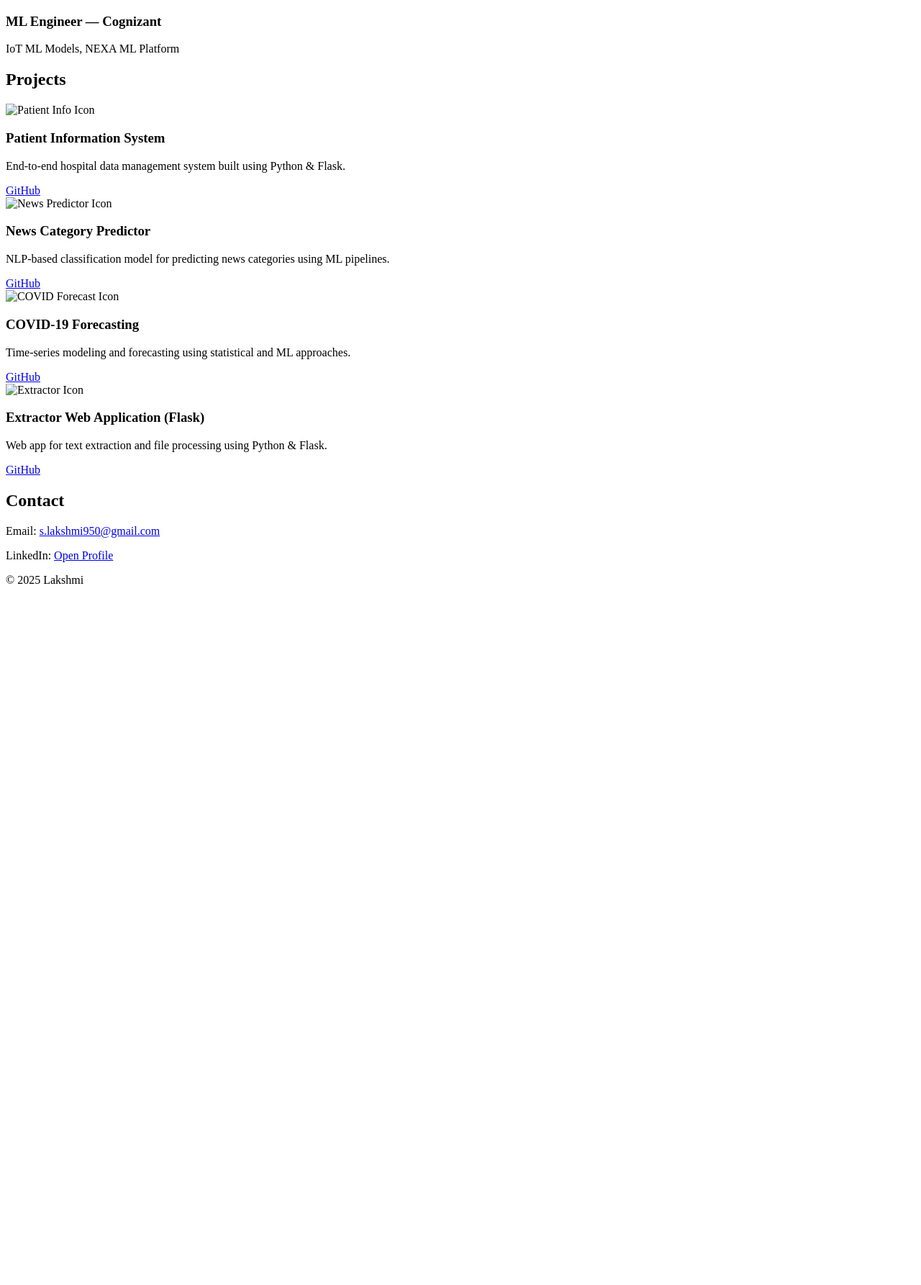
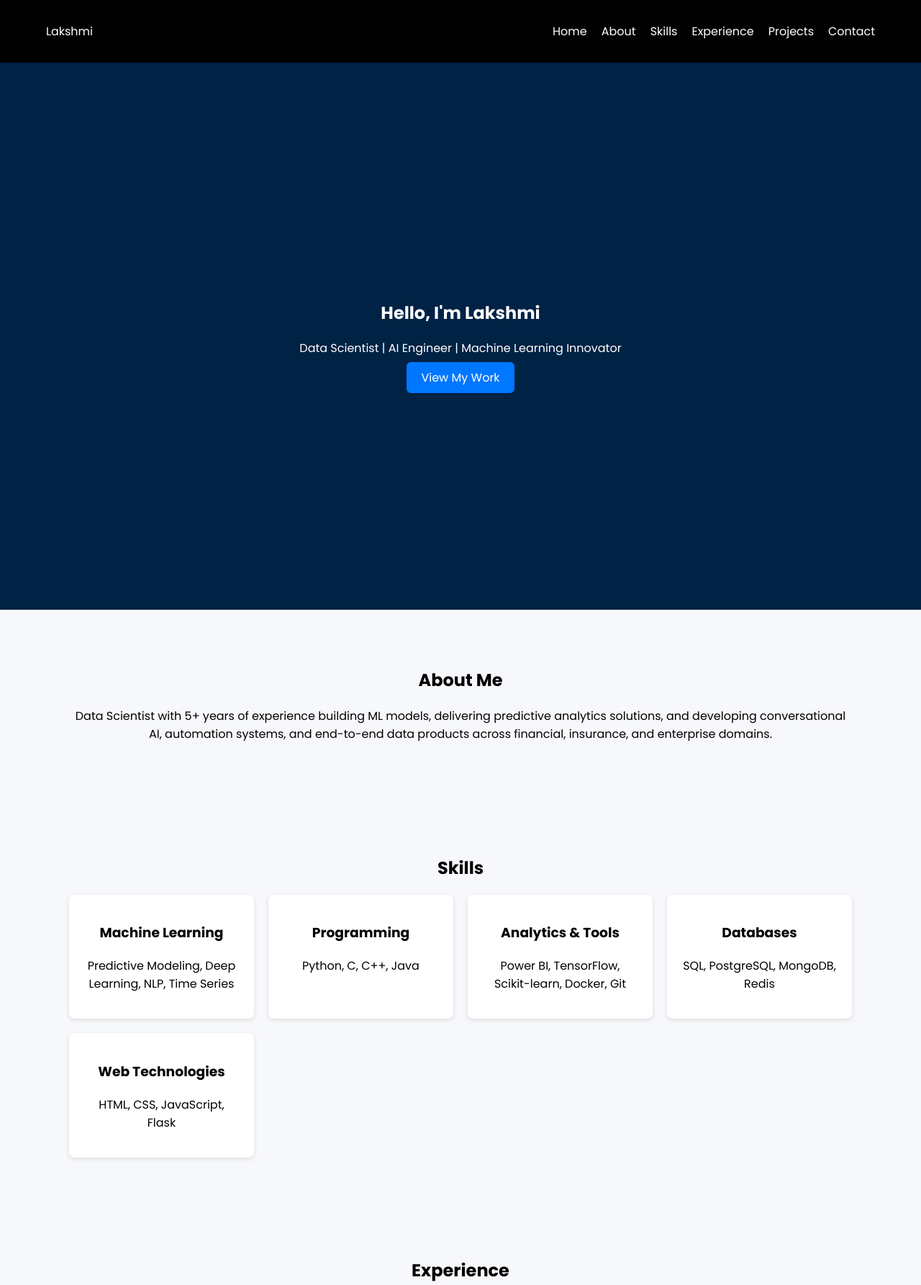
Before and after one commit to TechieLakshmi/Lakshmi-Portfolio, a plain HTML site: page index.html in a window 1280 px wide. Shown: the top 1785 px of the page at 72% size. Before the commit the page ends 831 px from the top, so only its background shows below. Drawn offline with Linux system fonts and the light colour scheme.

Commit message:
Update index.html

```diff
--- a/index.html
+++ b/index.html
@@ -1,57 +1,161 @@
 <!DOCTYPE html>
-<div class="timeline-item"><h3>ML Engineer — Cognizant</h3><p>IoT ML Models, NEXA ML Platform</p></div>
+<html lang="en">
+<head>
+    <meta charset="UTF-8">
+    <meta name="viewport" content="width=device-width, initial-scale=1.0">
+    <title>Lakshmi | Data Scientist Portfolio</title>
+    <link rel="stylesheet" href="style.css">
+    <script defer src="script.js"></script>
+    <link href="https://fonts.googleapis.com/css2?family=Poppins:wght@300;400;600;700&display=swap" rel="stylesheet">
+</head>
+
+<body>
+
+<header>
+    <nav>
+        <div class="logo">Lakshmi</div>
+        <ul class="nav-links">
+            <li><a href="#home">Home</a></li>
+            <li><a href="#about">About</a></li>
+            <li><a href="#skills">Skills</a></li>
+            <li><a href="#experience">Experience</a></li>
+            <li><a href="#projects">Projects</a></li>
+            <li><a href="#contact">Contact</a></li>
+        </ul>
+    </nav>
+</header>
+
+<!-- HERO -->
+<section id="home" class="hero">
+    <div class="hero-content">
+        <h1>Hello, I'm <span>Lakshmi</span></h1>
+        <p>Data Scientist | AI Engineer | Machine Learning Innovator</p>
+        <a href="#projects" class="btn">View My Work</a>
     </div>
 </section>
 
+<!-- ABOUT -->
+<section id="about" class="section">
+    <h2>About Me</h2>
+    <p>
+        Data Scientist with 5+ years of experience building ML models, delivering predictive analytics solutions,
+        and developing conversational AI, automation systems, and end-to-end data products across financial,
+        insurance, and enterprise domains.
+    </p>
+</section>
 
+<!-- SKILLS -->
+<section id="skills" class="section">
+    <h2>Skills</h2>
+    <div class="skills-container">
+        <div class="skill-card">
+            <h3>Machine Learning</h3>
+            <p>Predictive Modeling, Deep Learning, NLP, Time Series</p>
+        </div>
+
+        <div class="skill-card">
+            <h3>Programming</h3>
+            <p>Python, C, C++, Java</p>
+        </div>
+
+        <div class="skill-card">
+            <h3>Analytics & Tools</h3>
+            <p>Power BI, TensorFlow, Scikit-learn, Docker, Git</p>
+        </div>
+
+        <div class="skill-card">
+            <h3>Databases</h3>
+            <p>SQL, PostgreSQL, MongoDB, Redis</p>
+        </div>
+
+        <div class="skill-card">
+            <h3>Web Technologies</h3>
+            <p>HTML, CSS, JavaScript, Flask</p>
+        </div>
+    </div>
+</section>
+
+<!-- EXPERIENCE -->
+<section id="experience" class="section">
+    <h2>Experience</h2>
+
+    <div class="timeline">
+
+        <div class="timeline-item">
+            <h3>Data Scientist — Emirates NBD</h3>
+            <p>Financial Crime Compliance Analytics</p>
+        </div>
+
+        <div class="timeline-item">
+            <h3>Data Scientist — Watania Takaful</h3>
+            <p>Customer Analytics, Churn Modeling</p>
+        </div>
+
+        <div class="timeline-item">
+            <h3>Data Scientist — Archcorp</h3>
+            <p>BERT RFP Analyzer, NLP Systems</p>
+        </div>
+
+        <div class="timeline-item">
+            <h3>Intern — UNDP / Govt. of Karnataka</h3>
+            <p>COVID-19 Modeling</p>
+        </div>
+
+        <div class="timeline-item">
+            <h3>ML Engineer — Cognizant</h3>
+            <p>NEXA ML Platform, IoT ML</p>
+        </div>
+
+    </div>
+</section>
+
+<!-- PROJECTS -->
 <section id="projects" class="section">
     <h2>Projects</h2>
+
     <div class="projects-container">
-
 
         <div class="project-card">
             <img src="icons/health.png" class="project-icon" alt="Patient Info Icon">
             <h3>Patient Information System</h3>
             <p>End-to-end hospital data management system built using Python & Flask.</p>
-<a href="https://github.com/TechieLakshmi/PatientInformationSystem" class="btn" target="_blank">GitHub</a>
+            <a href="https://github.com/TechieLakshmi/PatientInformationSystem" target="_blank" class="btn">GitHub</a>
         </div>
-
 
         <div class="project-card">
             <img src="icons/news.png" class="project-icon" alt="News Predictor Icon">
             <h3>News Category Predictor</h3>
-<p>NLP-based classification model for predicting news categories using ML pipelines.</p>
-<a href="https://github.com/TechieLakshmi/News_Category_Predictor" class="btn" target="_blank">GitHub</a>
+            <p>NLP-based model that predicts news categories using ML pipelines.</p>
+            <a href="https://github.com/TechieLakshmi/News_Category_Predictor" target="_blank" class="btn">GitHub</a>
         </div>
 
+        <div class="project-card">
+            <img src="icons/covid.png" class="project-icon" alt="COVID Model Icon">
+            <h3>COVID-19 Forecasting</h3>
+            <p>Time-series forecasting using ML & statistical models.</p>
+            <a href="https://github.com/TechieLakshmi/Data_Science_Projects/tree/master/COVID-19" target="_blank" class="btn">GitHub</a>
+        </div>
 
         <div class="project-card">
-<img src="icons/covid.png" class="project-icon" alt="COVID Forecast Icon">
-<h3>COVID-19 Forecasting</h3>
-<p>Time-series modeling and forecasting using statistical and ML approaches.</p>
-<a href="https://github.com/TechieLakshmi/Data_Science_Projects/tree/master/COVID-19" class="btn" target="_blank">GitHub</a>
+            <img src="icons/extract.png" class="project-icon" alt="Flask App Icon">
+            <h3>Extractor Web App (Flask)</h3>
+            <p>Flask-based app for automatic text extraction and processing.</p>
+            <a href="https://github.com/TechieLakshmi/Extractor_Web_Application_with_Flask" target="_blank" class="btn">GitHub</a>
         </div>
-
-
-<div class="project-card">
-<img src="icons/extract.png" class="project-icon" alt="Extractor Icon">
-<h3>Extractor Web Application (Flask)</h3>
-<p>Web app for text extraction and file processing using Python & Flask.</p>
-<a href="https://github.com/TechieLakshmi/Extractor_Web_Application_with_Flask" class="btn" target="_blank">GitHub</a>
-</div>
-
 
     </div>
 </section>
 
-
+<!-- CONTACT -->
 <section id="contact" class="section contact">
     <h2>Contact</h2>
     <p>Email: <a href="mailto:s.lakshmi950@gmail.com">s.lakshmi950@gmail.com</a></p>
     <p>LinkedIn: <a href="https://www.linkedin.com/in/lakshmi-s-570b30121/" target="_blank">Open Profile</a></p>
 </section>
 
+<footer>
+    <p>© 2025 Lakshmi</p>
+</footer>
 
-<footer><p>© 2025 Lakshmi</p></footer>
 </body>
 </html>
```
Lines whose indentation alone changed are shown as unchanged.
